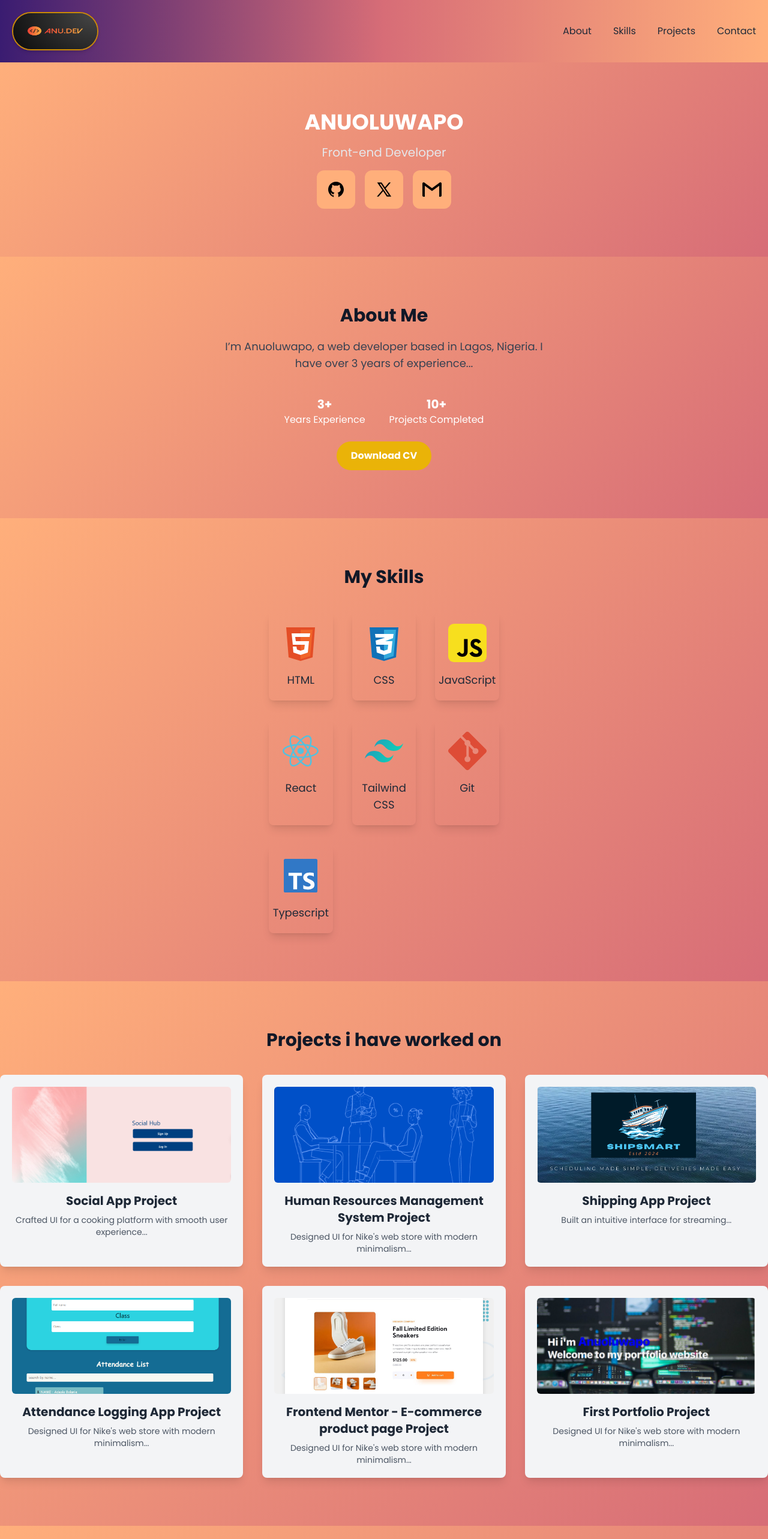
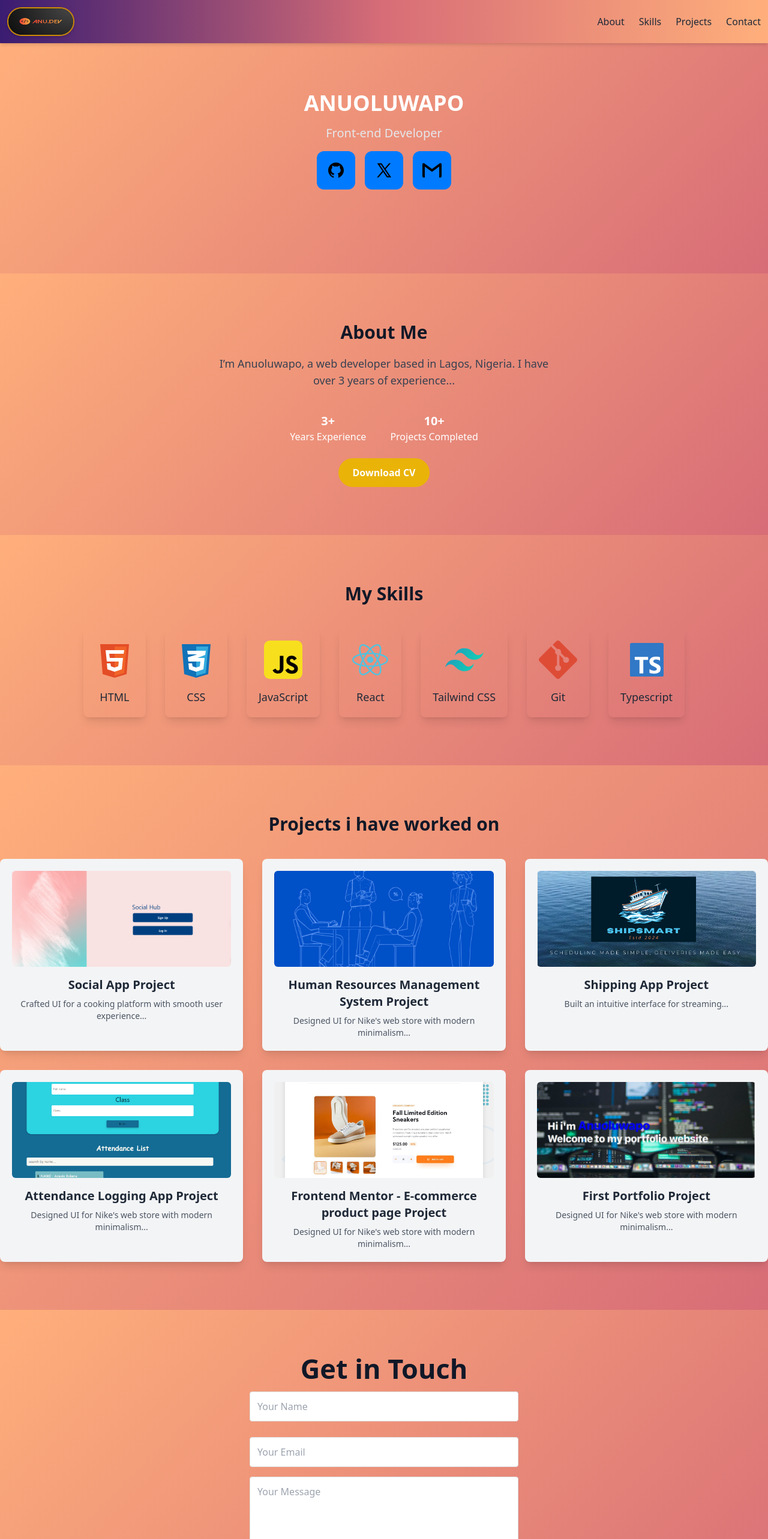
Before and after one commit to A-n-u-O/portfolioo, a React (Create React App) app: page / in a window 1280 px wide. Shown: the top 2566 px of the page at 60% size. Built offline with nearby package versions, Linux system fonts and the light colour scheme.

Commit message:
skills and contact done

```diff
--- a/package.json
+++ b/package.json
@@ -5,6 +5,7 @@
   "dependencies": {
     "ajv-formats": "^3.0.1",
     "cra-template": "1.2.0",
+    "emailjs-com": "^3.2.0",
     "framer-motion": "^12.0.5",
     "react": "^18.3.1",
     "react-dom": "^18.3.1",
--- a/public/index.html
+++ b/public/index.html
@@ -4,12 +4,17 @@
     <meta charset="utf-8" />
     <link rel="icon" href="%PUBLIC_URL%/favicon.ico" />
     <meta name="viewport" content="width=device-width, initial-scale=1" />
-    <meta name="theme-color" content="#000000" />
+    <!-- <meta name="theme-color" content="#000000" /> -->
     <meta
       name="description"
-      content="Web site created using create-react-app"
-    />
-    <link href="https://fonts.googleapis.com/css2?family=Poppins:wght@400;700&display=swap" rel="stylesheet">
+      content="Anuoluwapo's Frontend Developer Portfolio showcasing projects and skills." />
+    <meta
+      name="keywords"
+      content="frontend developer, portfolio, React, projects" />
+
+    <link
+      href="https://fonts.googleapis.com/css2?family=Poppins:wght@400;700&display=swap"
+      rel="stylesheet" />
     <title>Portfolio</title>
   </head>
   <body>
--- a/src/App.css
+++ b/src/App.css
@@ -1,17 +1,40 @@
-body {
-  font-family: "Poppins", sans-serif;
+html, body {
+  margin: 0;
+  padding: 0;
+  overflow-x: hidden;
+  width: 100%;
 }
 
-h1,
-h2,
-h3 {
-  font-family: "Poppins", sans-serif;
-  font-weight: 700;
+* {
+  margin: 0;
+  padding: 0;
+  box-sizing: border-box;
 }
 
-p {
-  font-family: "Poppins", sans-serif;
-  font-weight: 400;
+/* Scroll Progress Bar */
+.scroll-progress-bar {
+  position: fixed;
+  bottom: 0;
+  left: 0;
+  width: 100%;
+  height: 5px;
+  background-color: #ffd700; /* Gold color */
+  transform-origin: left center;
+  transform: scaleX(0); /* Initially hidden */
+  z-index: 1000;
+}
+
+.hero .container {
+  width: 100%;
+  max-width: 1200px;
+  padding: 0 20px;
+  margin: 0 auto;
+}
+
+motion.button {
+  display: inline-block;
+  padding: 4px;
+  text-align: center;
 }
 
 section {
@@ -19,6 +42,8 @@ section {
   color: #fff;
 }
 
-h2 {
-  color: #ffd700;
+@media (max-width: 768px) {
+  .hero .container {
+    padding: 0 10px;
+  }
 }
--- a/src/App.js
+++ b/src/App.js
@@ -1,6 +1,6 @@
-import React from "react";
+import React, { useEffect, useState } from "react";
 import "./App.css";
-import { motion } from "framer-motion";
+import { motion, useScroll } from "framer-motion";
 import Navbar from "./Components/Navbar";
 import Contact from "./Components/Contact";
 import About from "./Components/About";
@@ -8,6 +8,28 @@ import Project from "./Components/Project";
 import Skills from "./Components/Skills";
 
 function App() {
+  const [IsFixed, setIsFixed] = useState();
+  const { scrollYProgress } = useScroll();
+
+  useEffect(() => {
+    const handleScroll = () => {
+      if (window.scrollY > 0) {
+        setIsFixed(true);
+      } else {
+        setIsFixed(false);
+      }
+    };
+    window.addEventListener("scroll", handleScroll);
+
+    return () => window.removeEventListener("scroll", handleScroll);
+  }, []);
+
+  useEffect(() => {
+    scrollYProgress.onChange((progress) => {
+      console.log("Scroll progress:", progress); // Debugging log
+    });
+  }, [scrollYProgress]);
+
   const menuItems = [
     { label: "About", href: "#about" },
     { label: "Skills", href: "#skills" },
@@ -86,27 +108,40 @@ function App() {
   ];
 
   return (
+    <>
       <div>
         {/* Navbar */}
         <Navbar
           logoSrc="/assets/images/logo.png"
-        title="My Portfolio"
           menuItems={menuItems}
+          className={`navbar ${IsFixed ? "fixed" : ""}`}
         />
+        <motion.div
+          className="scroll-progress-bar"
+          style={{ transform: `scaleX(${scrollYProgress})` }}></motion.div>
 
         {/* Hero Section */}
-      <section className="hero py-20 text-center">
+        <section className="hero py-20 text-center h-96">
           <div className="container mx-auto">
             <h1 className="text-4xl font-bold text-white">ANUOLUWAPO</h1>
             <p className="text-xl text-gray-200 mt-4">Front-end Developer</p>
             <motion.div className=" mt-4">
-            {socialIcons.map((icon, index) => (
-              <a href={icon.link} target="_blank" rel="noopener noreferrer">
+              {socialIcons?.map((icon, index) => (
+                <a
+                  href={icon.link}
+                  target="_blank"
+                  rel="noopener noreferrer"
+                  key={index}
+                  aria-label={`Visit my ${icon.alt}`}>
                   <motion.button
-                  key={index}
                     whileHover={{ scale: 1.2 }}
                     className="mx-2 rounded-xl p-4">
-                  <img src={icon.src} alt={icon.alt} className="w-8 h-8" />
+                    <img
+                      src={icon.src}
+                      alt={icon.alt}
+                      className="w-8 h-8"
+                      loading="lazy"
+                    />
                   </motion.button>
                 </a>
               ))}
@@ -119,19 +154,16 @@ function App() {
         </motion.button> */}
           </div>
         </section>
-
         {/* About Section */}
         <About />
-
         {/* Skills Section */}
-     <Skills/>
-
+        <Skills />
         {/* Projects Section */}
         <Project projects={projects} />
-
         {/* Contact Section */}
         <Contact />
       </div>
+    </>
   );
 }
 
--- a/src/Components/Contact.js
+++ b/src/Components/Contact.js
@@ -1,44 +1,81 @@
+import React, { useState } from "react";
+import "../contact.css";
 import { motion } from "framer-motion";
-import React from "react";
+import emailjs from "emailjs-com";
+
 const Contact = () => {
+  const [formData, setFormData] = useState({
+    name: "",
+    email: "",
+    message: "",
+  });
+
+  const handleChange = (e) => {
+    const { name, value } = e.target;
+    setFormData({ ...formData, [name]: value });
+  };
+
+  const handleSubmit = (e) => {
+    e.preventDefault();
+
+    emailjs
+      .send(
+        "service_l52lsn8", // your Service ID
+        "template_dq3sdfn", // your Template ID
+        {
+          from_name: formData.name,
+          reply_to: formData.email,
+          message: formData.message,
+        },
+        "WV_RNMjUVVb3TJXMy" // your User ID or public key
+      )
+      .then(
+        (response) => {
+          console.log("SUCCESS!", response.status, response.text);
+          alert("Your message has been sent!");
+          setFormData({ name: "", email: "", message: "" });
+        },
+        (err) => {
+          console.error("FAILED...", err);
+          alert("Failed to send the message. Please try again.");
+        }
+      );
+  };
+
   return (
-    <section id="contact" className="contact py-20 text-center bg-gray-100">
-      <div className="container mx-auto">
-        <motion.h2 animate={{}} className="text-3xl font-bold text-gray-900 mb-5">Get in Touch</motion.h2>
-        <p className="text-lg text-gray-700 mb-10">
-          Feel free to reach out to discuss new projects or opportunities.
-        </p>
-        <form className="max-w-md mx-auto">
-          <div className="flex flex-col mb-4">
+    <section id="contact" className="py-20 bg-gray-100">
+      <div className="container mx-auto text-center">
+      <motion.h2 whileInView={{scale: [1,2,1.5], y:[0,30,-30,0]}} className="text-3xl font-bold text-gray-900 mb-5">Get in Touch</motion.h2>
+        <form className="max-w-md mx-auto space-y-4" onSubmit={handleSubmit}>
           <input
             type="text"
-              placeholder="Name"
-              className="p-3 rounded-lg border-2 border-gray-300 focus:outline-none focus:border-yellow-500"
+            name="name"
+            value={formData.name}
+            onChange={handleChange}
+            placeholder="Your Name"
+            required
+            className="w-full p-3 border rounded text-black"
           />
-          </div>
-          <div className="flex flex-col mb-4">
           <input
             type="email"
-              placeholder="Email"
-              className="p-3 rounded-lg border-2 border-gray-300 focus:outline-none focus:border-yellow-500"
+            name="email"
+            value={formData.email}
+            onChange={handleChange}
+            placeholder="Your Email"
+            required
+            className="w-full p-3 border rounded text-black"
           />
-          </div>
-          <div className="flex flex-col mb-4">
-            <input
-              type="text"
-              placeholder="Subject"
-              className="p-3 rounded-lg border-2 border-gray-300 focus:outline-none focus:border-yellow-500"
-            />
-          </div>
-          <div className="flex flex-col mb-4">
           <textarea
-              placeholder="Message"
-              rows="5"
-              className="p-3 rounded-lg border-2 border-gray-300 focus:outline-none focus:border-yellow-500"></textarea>
-          </div>
+            name="message"
+            value={formData.message}
+            onChange={handleChange}
+            placeholder="Your Message"
+            rows="6"
+            required
+            className="w-full p-3 border rounded text-black"></textarea>
           <button
             type="submit"
-            className="px-6 py-3 bg-yellow-500 text-white font-bold rounded-full hover:bg-yellow-600">
+            className="bg-blue-500 text-white px-6 py-3 rounded hover:bg-blue-600">
             Send Message
           </button>
         </form>
@@ -46,4 +83,5 @@ const Contact = () => {
     </section>
   );
 };
+
 export default Contact;
--- a/src/Components/Navbar.js
+++ b/src/Components/Navbar.js
@@ -2,32 +2,30 @@ import React from "react";
 import '../navbar.css';
 import { motion } from "framer-motion";
 
-const Navbar = ({ logoSrc, title, menuItems }) => {
+const Navbar = ({ logoSrc, menuItems, className }) => {
   return (
-    <nav className="shadow-lg">
-      <div className="container mx-auto flex justify-between items-center p-5">
+    <nav className={`navbar bg-white shadow-md ${className}`}>
+      <div className="container mx-auto flex justify-between items-center p-3">
         {/* Dynamic Logo */}
         <motion.div
-          initial={{ scale: 1 }}
-          animate={{ rotate:360, scale: [1,1.5,1]}}
+          animate={{ rotate: 360, scale: [0.5, 0.7, 1] }}
           transition={{ duration: 2 }}
           className="flex items-center"
         >
           <img
             src={logoSrc}
             alt="Logo"
-            className=" w-36 h-16 rounded-full border-2 border-yellow-600 shadow-md"
+            className="w-28 h-12 rounded-full border-2 border-yellow-600 shadow-md"
           />
-          {/* <h1 className="text-2xl font-bold ml-3 text-gray-800">{title}</h1> */}
         </motion.div>
 
         {/* Dynamic Menu Items */}
-        <ul className="flex space-x-9">
-          {menuItems.map((item, index) => (
+        <ul className="flex space-x-6">
+          {menuItems?.map((item, index) => (
             <li key={index}>
               <a
                 href={item.href}
-                className="hover:text-yellow-600 text-gray-800"
+                className="text-gray-800 hover:text-yellow-600 transition-colors"
               >
                 {item.label}
               </a>
--- a/src/Components/Project.js
+++ b/src/Components/Project.js
@@ -6,12 +6,13 @@ const Project = ({ projects }) => {
       <div className="container mx-auto">
         <h2 className="text-3xl font-bold text-gray-900 mb-10">Projects i have worked on </h2>
         <div className="grid grid-cols-1 md:grid-cols-3 gap-8">
-          {projects.map((project, index) => (
+          {projects?.map((project, index) => (
             <a
               key={index}
               href={project.link}
               target="_blank"
               rel="noopener noreferrer"
+              aria-label={`Visit my ${project.alt}`}
               className="project-card bg-gray-100 p-5 rounded-lg shadow-lg hover:shadow-2xl transition-shadow duration-300">
               <img
                 src={project.image}
--- a/src/Components/Skills.js
+++ b/src/Components/Skills.js
@@ -16,8 +16,8 @@ const Skills = () => {
     <section id="skills" className="py-20 text-center">
       <div className="container mx-auto">
         <h2 className="text-3xl font-bold text-gray-900 mb-10">My Skills</h2>
-        <div className="grid grid-cols-1 md:grid-cols-3 gap-8 mx-auto max-w-96">
-          {skills.map((skill, index) => (
+        <div className="flex flex-wrap justify-center gap-x-8 gap-y-6 mx-auto max-w-7xl">
+          {skills?.map((skill, index) => (
             <motion.div
               key={index}
               whileHover={{ scale: 1.1 }}
--- /dev/null
+++ b/src/contact.css
@@ -0,0 +1,23 @@
+/* App.css */
+input, textarea {
+    border: 1px solid #ddd;
+    border-radius: 8px;
+    padding: 10px;
+    width: 100%;
+    margin-bottom: 10px;
+    font-size: 16px;
+  }
+
+  button {
+    background-color: #007bff;
+    color: white;
+    border: none;
+    padding: 10px 20px;
+    border-radius: 5px;
+    font-size: 16px;
+    cursor: pointer;
+  }
+
+  button:hover {
+    background-color: #0056b3;
+  }
--- a/src/navbar.css
+++ b/src/navbar.css
@@ -1,7 +1,17 @@
-/* navbar.css */
-nav {
-    background: linear-gradient(90deg, #3A1C71, #D76D77, #FFAF7B);
+/* Navbar */
+.navbar {
+  position: relative;
+  top: 0;
+  z-index: 1000;
+  width: 100%;
+  background: linear-gradient(90deg, #3a1c71, #d76d77, #ffaf7b);
   color: white;
+  transition: position 0.3s, top 0.3s;
+}
+
+.navbar.fixed {
+  position: fixed;
+  top: 0;
 }
 
 a:hover {
```
Also changed, not shown: 1 other file (tests, documents, lock files or other folders). Lines whose indentation alone changed are shown as unchanged.
